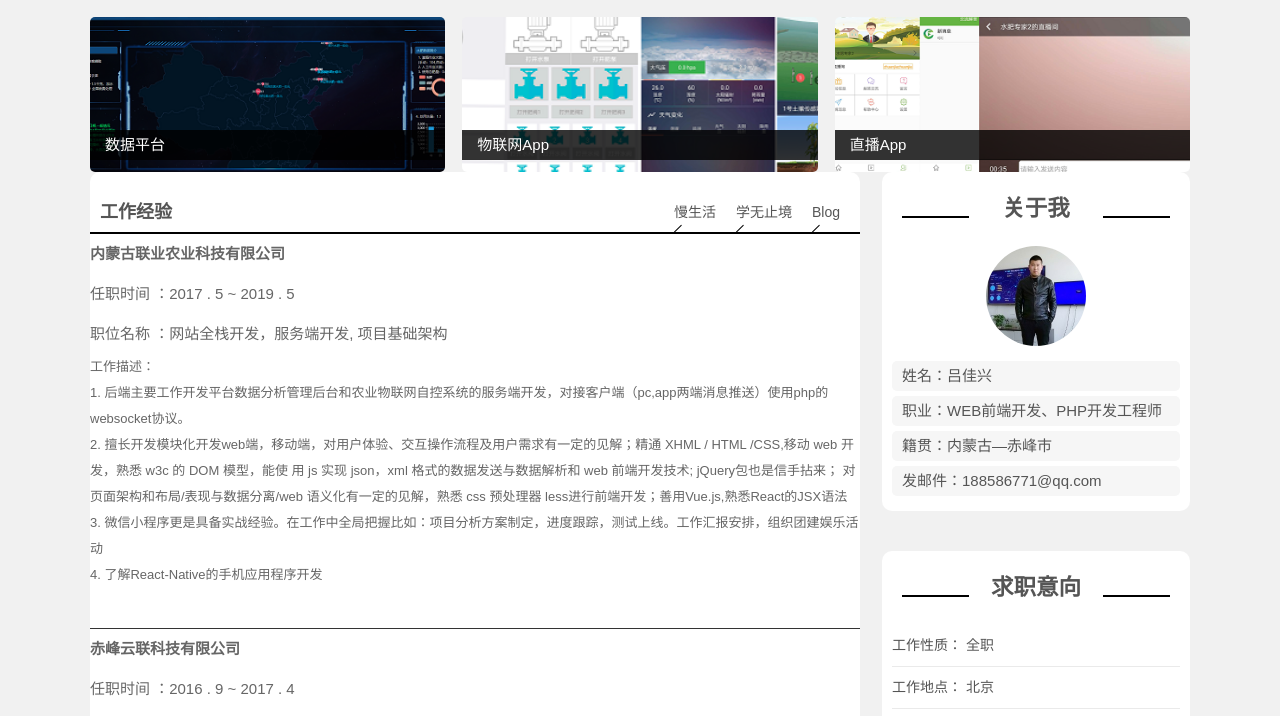
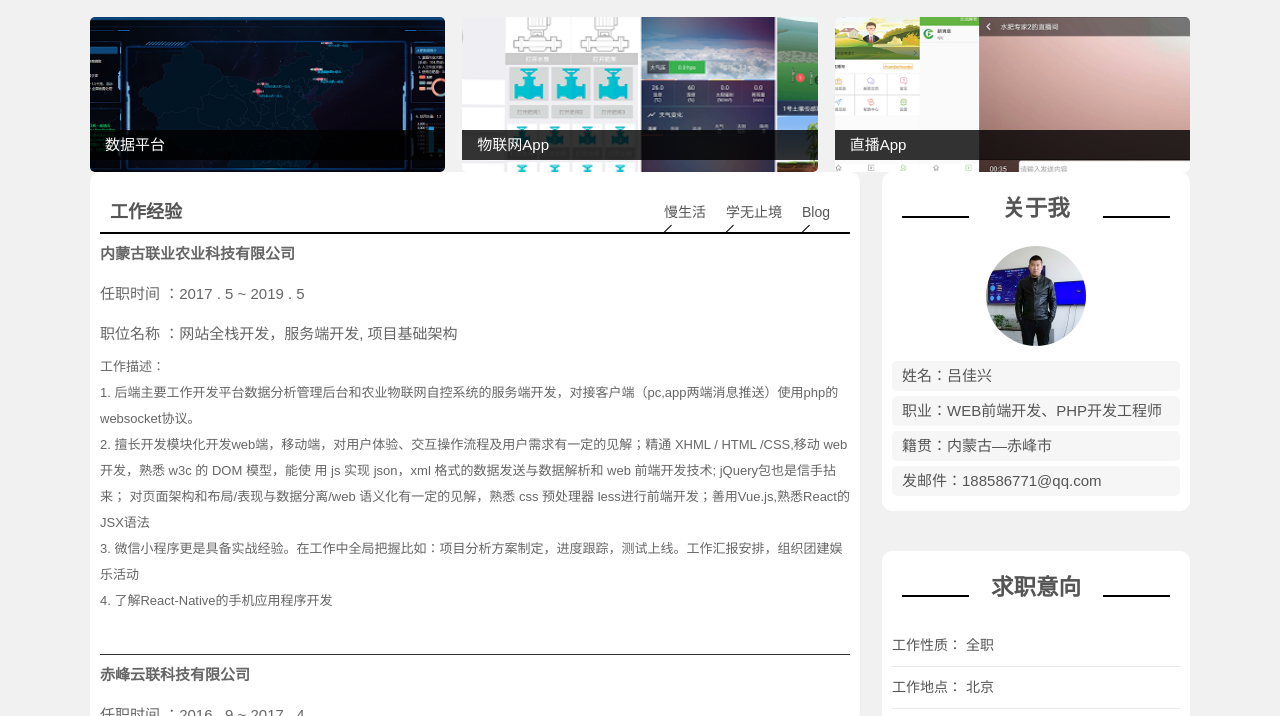
Before and after one commit to jx756961/jx756961.github.io, a plain HTML site: page index.html in a window 1280 px wide. Shown: the part 49-765 px from the top of the page. Drawn offline with Linux system fonts and the light colour scheme.

Commit message:
Update index.html

```diff
--- a/index.html
+++ b/index.html
@@ -45,7 +45,10 @@
             background: #FFF;
             border-radius: 10px;
             overflow: hidden;
-            padding: 20px 0;
+            padding: 20px 10px;
+            -webkit-box-sizing: border-box;
+            -moz-box-sizing: border-box;
+            box-sizing: border-box;
         }
         .min-show-div {
             display: none;
@@ -62,6 +65,7 @@
         @media screen and (max-width: 959px) {
             .min-show-div {
                 display: block;
+
             }
             .min-none-div{
                 display: none;
@@ -100,7 +104,7 @@
     </script>
 </header>
 <div class="line46"></div>
-<div class="min-show-div">
+<div class="min-show-div" style="width: 96%;margin: 0 auto;">
     <div class="aboutme">
         <h2 class="ab_title">关于我</h2>
         <div class="avatar"><img src="images/b04.jpg"/></div>
```
